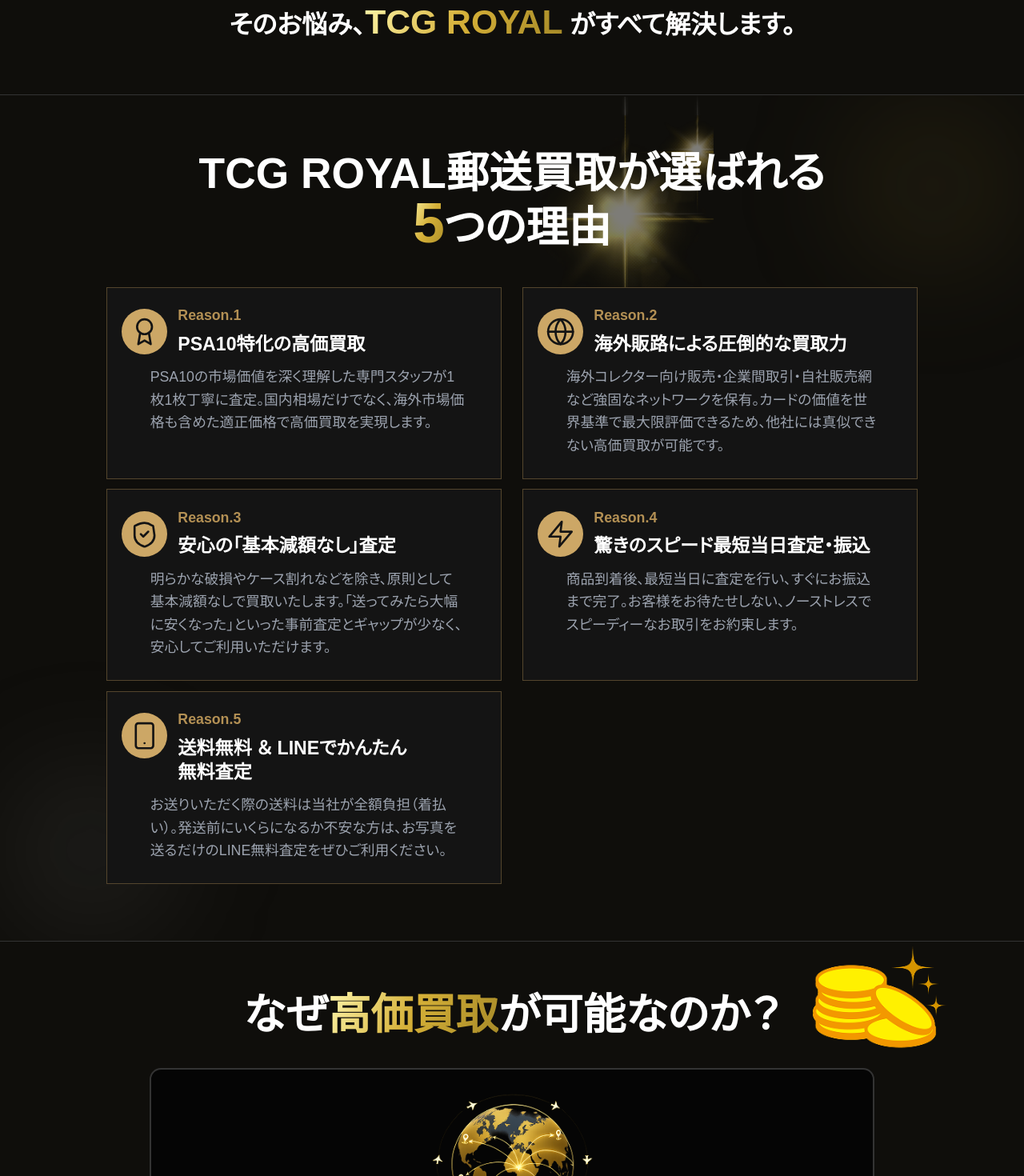
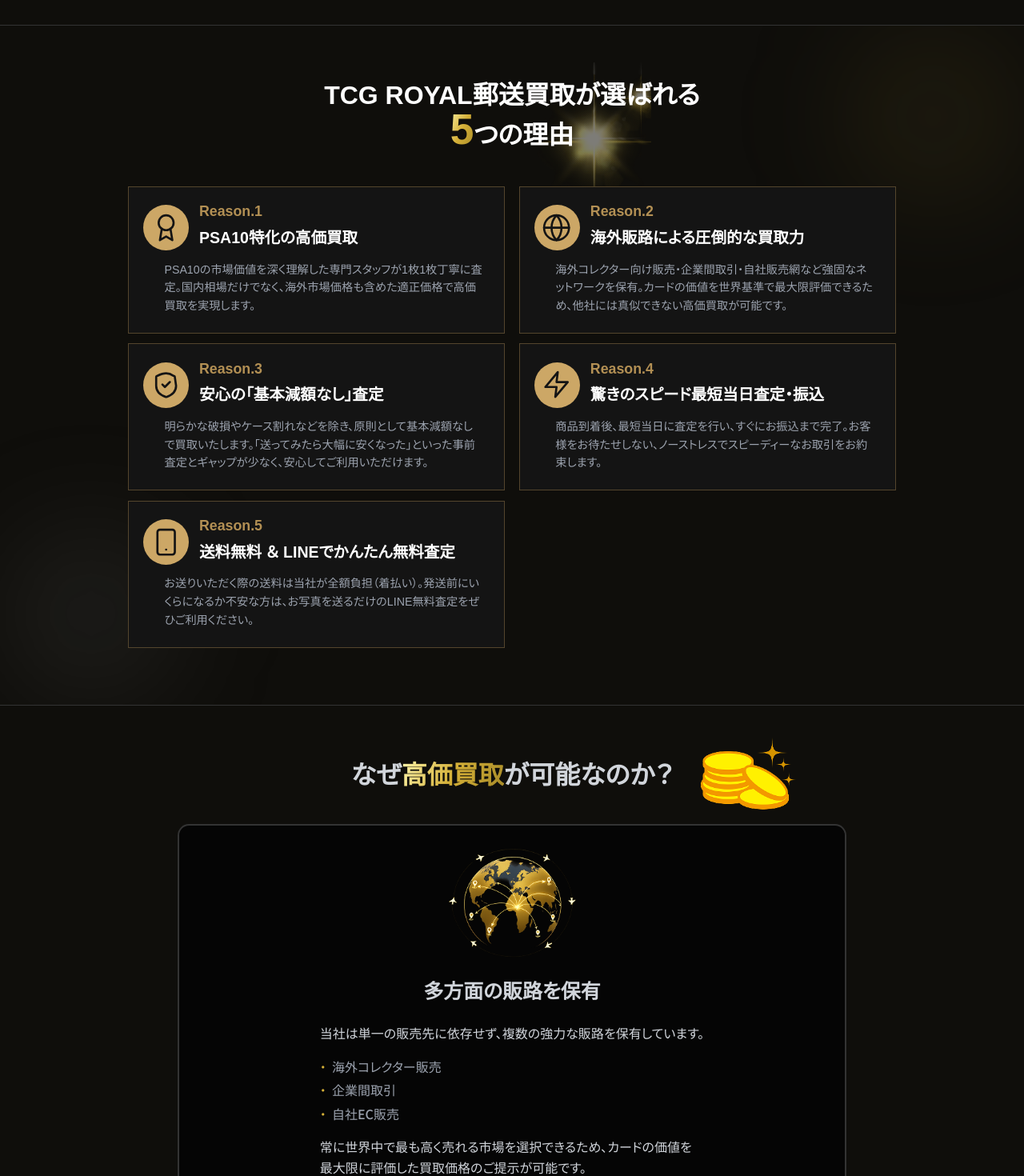
Before and after one commit to topstar-creator/tcg, a Next.js app: page / in a window 1280 px wide. Shown: the part 1200-2670 px from the top of the page at 80% size. Built offline with nearby package versions, Linux system fonts and the light colour scheme.

Commit message:
secondfeedback complete

```diff
--- a/src/app/globals.css
+++ b/src/app/globals.css
@@ -288,7 +288,7 @@
 .section-title {
   font-family: var(--font-noto-serif-jp), ui-serif, serif;
   font-weight: 800;
-  font-size: 4rem;
+  font-size: var(--text-36);
   line-height: 1;
   text-align: center;
 }
@@ -309,13 +309,13 @@
 
 @media (max-width: 768px) {
   .section-title {
-    font-size: 3.5rem;
+    font-size: 3.3rem;
   }
 }
 
 @media (max-width: 450px) {
   .section-title {
-    font-size: 3.3rem;
+    font-size: 3rem;
     line-height: 1.4;
   }
 
@@ -418,7 +418,7 @@
 
 .compare-table__cell {
   font-family: var(--font-noto-sans-jp), sans-serif;
-  font-size: 1.6rem;
+  font-size: var(--text-15);
   padding: 1.8rem 2rem;
   vertical-align: middle;
   border-top: 1px solid #333333;
@@ -430,7 +430,7 @@
 }
 
 .compare-table__label {
-  font-size: 2rem;
+  font-size: var(--text-17);
   text-align: left;
   padding: 1.8rem 2rem;
   color: var(--gray);
@@ -442,7 +442,7 @@
 }
 
 .compare-table__royal {
-  font-size: 2rem;
+  font-size: var(--text-17);
   font-weight: 700;
   color: var(--color-gold);
   text-align: center;
@@ -452,7 +452,7 @@
 
 .compare-table__head {
   border-top: none;
-  font-size: 2.2rem;
+  font-size: var(--text-20);
   font-weight: 700;
   background-color: #050505;
   color: #9CA3AF;
@@ -479,7 +479,6 @@
   }
 
   .compare-table {
-    min-width: 56rem;
     border-radius: 1rem;
   }
 
@@ -513,30 +512,29 @@
 
 @media (max-width: 450px) {
   .compare-table {
-    min-width: 62rem;
     border-radius: 0.8rem;
   }
 
   .compare-table__cell {
-    font-size: 1.4rem;
-    padding: 1.3rem 1rem;
+    font-size: var(--text-12);
+    padding: 1rem;
   }
 
   .compare-table thead .compare-table__cell {
-    padding: 1.6rem 1rem;
+    padding: 1rem;
   }
 
   .compare-table__label {
-    font-size: 1.6rem;
-    padding: 1.5rem 1rem;
+    font-size: var(--text-13);
+    padding: 1rem;
   }
 
   .compare-table__royal {
-    font-size: 1.5rem;
+    font-size: var(--text-13);
   }
 
   .compare-table__head {
-    font-size: 1.6rem;
+    font-size: var(--text-16);
   }
 }
 
@@ -546,7 +544,7 @@
   align-items: center;
   justify-content: center;
   width: 100%;
-  padding: 1.3rem;
+  padding: 1rem;
   background: linear-gradient(115.27deg, #fdf5a9 0%, #d4af37 50%, #a68a28 100%);
   border: 1px solid #333333;
   border-radius: 1.2rem;
--- a/src/components/Cta.tsx
+++ b/src/components/Cta.tsx
@@ -29,11 +29,11 @@
               </span>
             </h2>
             <span
-              className="inline-flex h-[7.5rem] w-[7.5rem] shrink-0 items-center justify-center rounded-[0.5rem] bg-white max-md:h-50 max-md:w-50 max-[450px]:hidden"
+              className="inline-flex h-[5rem] w-[5rem] shrink-0 items-center justify-center rounded-[0.5rem] bg-white max-md:h-50 max-md:w-50 max-[450px]:hidden"
               aria-hidden
             >
               <svg
-                className="w-[4.4rem] max-md:w-26"
+                className="w-[3rem] max-md:w-26"
                 viewBox="0 0 53 40"
                 fill="none"
                 xmlns="http://www.w3.org/2000/svg"
@@ -51,7 +51,7 @@
         </div>
 
         <div className="flex w-full flex-col items-center gap-56 max-md:gap-40 max-[450px]:gap-32">
-          <div className="flex w-[51.2rem] max-w-full flex-col gap-20 max-md:w-[40rem] max-[450px]:gap-12">
+          <div className="flex w-[40rem] max-w-full flex-col gap-20 max-md:w-[32rem] max-[450px]:gap-12">
             <CtaPrimaryButton className={`w-full ${ctaButtonResponsiveClass}`} />
             <CtaLineButton className={`w-full ${ctaButtonResponsiveClass}`} />
           </div>
--- a/src/components/Difference.tsx
+++ b/src/components/Difference.tsx
@@ -3,6 +3,30 @@
 type DifferenceProps = {
   content: LandingPageData["difference"];
 };
+
+function DifferenceCellText({ text }: { text: string }) {
+  const lines = text.split("\n");
+
+  if (lines.length === 1) {
+    return text;
+  }
+
+  return (
+    <>
+      {lines.map((line, index) => (
+        <span key={index}>
+          {index > 0 && (
+            <>
+              <br className="hidden max-[450px]:block" />
+              <span className="max-[450px]:hidden"> </span>
+            </>
+          )}
+          {line}
+        </span>
+      ))}
+    </>
+  );
+}
 
 export function Difference({ content }: DifferenceProps) {
   return (
@@ -11,7 +35,7 @@
       className="bg-background py-80 max-md:overflow-hidden max-md:py-60"
       aria-labelledby="difference-heading"
     >
-      <div className="flex flex-col gap-50 px-[20rem] max-md:px-25 max-md:gap-40 max-[450px]:px-15">
+      <div className="flex flex-col gap-50 px-[25rem] max-md:px-25 max-md:gap-40 max-[450px]:px-15">
         <div className="relative text-center">
           <h2
             id="difference-heading"
@@ -63,11 +87,17 @@
               {content.items.map((item) => (
                 <tr key={item.label}>
                   <th scope="row" className="compare-table__cell compare-table__label font-medium">
-                    {item.label}
+                    <DifferenceCellText text={item.label} />
                   </th>
-                  <td className="compare-table__cell compare-table__royal">{item.tcgRoyal}</td>
-                  <td className="compare-table__cell compare-table__rival">{item.companyA}</td>
-                  <td className="compare-table__cell compare-table__rival">{item.companyB}</td>
+                  <td className="compare-table__cell compare-table__royal">
+                    <DifferenceCellText text={item.tcgRoyal} />
+                  </td>
+                  <td className="compare-table__cell compare-table__rival">
+                    <DifferenceCellText text={item.companyA} />
+                  </td>
+                  <td className="compare-table__cell compare-table__rival">
+                    <DifferenceCellText text={item.companyB} />
+                  </td>
                 </tr>
               ))}
             </tbody>
--- a/src/components/Faq.tsx
+++ b/src/components/Faq.tsx
@@ -12,14 +12,14 @@
       className="bg-background py-80 max-md:overflow-hidden max-md:py-60"
       aria-labelledby="faq-heading"
     >
-      <div className="relative flex flex-col items-center ml-290 mr-380 gap-50 max-md:mx-auto max-md:ml-0 max-md:mr-0 max-md:gap-40 max-md:px-25 max-[450px]:gap-32 max-[450px]:px-15">
+      <div className="relative flex flex-col items-center mx-360 gap-50 max-md:mx-auto max-md:ml-0 max-md:mr-0 max-md:gap-40 max-md:px-25 max-[450px]:gap-32 max-[450px]:px-15">
         <div className="w-full text-center">
           <h2
             id="faq-heading"
             className="section-title mx-auto w-fit text-center max-md:text-36 max-[450px]:text-28"
           >
-            <span className="text-white max-md:block">よくある</span>
-            <span className="section-title-accent max-md:block max-md:mt-8">ご質問</span>
+            <span className="text-white">よくある</span>
+            <span className="section-title-accent">ご質問</span>
           </h2>
         </div>
 
@@ -29,18 +29,18 @@
               key={`faq-${index}`}
               className="flex flex-col faq-item px-30 py-28 border-1 border-[#333333] gap-15 rounded-[1.2rem] bg-[#121212] max-md:gap-12 max-md:px-24 max-md:py-24 max-[450px]:gap-10 max-[450px]:rounded-[1rem] max-[450px]:px-20 max-[450px]:py-20"
             >
-              <div className="flex items-center gap-10 text-24 font-bold leading-[1.5] text-white max-md:gap-8 max-md:text-20 max-[450px]:items-start max-[450px]:gap-6 max-[450px]:text-18">
+              <div className="flex items-center gap-10 text-20 font-bold leading-[1.5] text-white max-md:gap-8 max-md:text-18 max-[450px]:items-start max-[450px]:gap-6 max-[450px]:text-18">
                 <span className="text-gold font-inter">Q.</span>
                 <p>{item.question}</p>
               </div>
-              <div className="flex items-start gap-10 text-20 font-normal leading-[1.6] pl-20 max-md:gap-8 max-md:pl-16 max-md:text-18 max-[450px]:gap-6 max-[450px]:pl-12 max-[450px]:text-16">
+              <div className="flex items-start gap-10 text-16 font-normal leading-[1.6] pl-20 max-md:gap-8 max-md:pl-16 max-md:text-16 max-[450px]:gap-6 max-[450px]:pl-12 max-[450px]:text-16">
                 <span className="text-[#6B7280] font-inter">A.</span>
                 <p>{item.answer}</p>
               </div>
             </div>
           ))}
         </div>
-        <div className="absolute top-[-1.8rem] right-[-12.7rem] h-[18.4rem] w-[22.4rem] max-md:top-[-1rem] max-md:right-0 max-md:h-[12rem] max-md:w-[14.6rem] max-[450px]:hidden">
+        <div className="absolute top-[-1.8rem] right-[-10rem] h-[14rem] w-[18rem] max-md:top-[-1rem] max-md:right-0 max-md:h-[12rem] max-md:w-[14.6rem] max-[450px]:hidden">
           <Image
             src="/images/faq-qa.png"
             alt=""
--- a/src/components/Price.tsx
+++ b/src/components/Price.tsx
@@ -12,13 +12,13 @@
       id="price"
       className="bg-background py-80 border-t border-b border-[#333333] max-md:overflow-hidden max-md:py-60"
     >
-      <div className="relative flex flex-col items-center gap-50 mx-210 max-md:mx-auto max-md:gap-40 max-md:px-25 max-[450px]:gap-32 max-[450px]:px-15">
+      <div className="relative flex flex-col items-center gap-50 mx-250 max-md:mx-auto max-md:gap-40 max-md:px-40 max-[450px]:gap-32 max-[450px]:px-15">
         <div className="relative flex justify-center w-full">
-          <h2 className="font-serif text-[6rem] leading-[0.8] font-extrabold text-white max-md:text-[4rem] max-md:leading-[1.1] max-[450px]:text-[3.2rem]">
+          <h2 className="section-title">
             なぜ<span className="title-gradient">高価買取</span>が可能なのか？
           </h2>
           <div
-            className="pointer-events-none absolute top-[-8rem] right-[-11rem] w-[20.5rem] h-[15.4rem] max-md:top-[-4rem] max-md:right-0 max-md:h-[10rem] max-md:w-[13rem] max-[450px]:hidden"
+            className="pointer-events-none absolute top-[-4rem] right-[6rem] w-[15.4rem] h-[11rem] max-md:top-[-4rem] max-md:right-0 max-md:h-[10rem] max-md:w-[13rem] max-[450px]:hidden"
             aria-hidden
           >
             <Image
@@ -32,7 +32,7 @@
         </div>
 
         <div className="relative flex flex-col items-center w-full gap-30 rounded-[1.6rem] border-2 border-[#333333] bg-[#050505] px-50 py-30 max-md:gap-24 max-md:rounded-[1.2rem] max-md:px-40 max-md:py-25 max-[450px]:gap-20 max-[450px]:px-30">
-          <div className="relative w-[24rem] h-[20rem] max-md:h-[16rem] max-md:w-[19rem] max-[450px]:h-[12rem] max-[450px]:w-[14rem]">
+          <div className="relative w-[20rem] h-[16rem] max-md:h-[16rem] max-md:w-[19rem] max-[450px]:h-[12rem] max-[450px]:w-[14rem]">
             <Image
               src="/images/price_earth.png"
               alt=""
@@ -43,18 +43,18 @@
           </div>
 
           <div className="flex flex-col items-center gap-30 max-md:gap-24 max-[450px]:gap-20">
-            <h3 className="font-serif text-36 font-bold leading-[1] text-[#D1D5DB] max-md:text-28 max-[450px]:text-24">
+            <h3 className="font-serif text-28 font-bold leading-[1] text-[#D1D5DB] max-md:text-24">
               多方面の販路を保有
             </h3>
 
             <div className="flex flex-col gap-20 max-md:gap-16 max-[450px]:gap-12">
-              <p className="text-24 font-medium max-md:text-20 max-[450px]:text-18">
+              <p className="text-18 font-medium max-[450px]:text-16">
                 当社は単一の販売先に依存せず、複数の強力な販路を保有しています。
               </p>
 
               <PriceBulletList bullets={content.bullets} />
 
-              <p className="text-24 font-medium max-md:text-20 max-[450px]:text-18">
+              <p className="text-18 font-medium max-[450px]:text-16">
                 常に世界中で最も高く売れる市場を選択できるため、カードの価値を
                 <br className="max-md:hidden" />
                 最大限に評価した買取価格のご提示が可能です。
--- a/src/components/Reason.tsx
+++ b/src/components/Reason.tsx
@@ -66,7 +66,7 @@
 
 function ReasonCard({ reason }: { reason: ReasonItem }) {
   return (
-    <div className="flex flex-col gap-14 px-20 py-30 border border-[#B3905466] bg-[#141414] max-md:gap-12 max-md:px-16 max-md:py-24 max-[450px]:gap-10 max-[450px]:px-15 max-[450px]:py-20">
+    <div className="flex flex-col gap-14 px-20 py-25 border border-[#B3905466] bg-[#141414] max-md:gap-12 max-md:px-16 max-md:py-24 max-[450px]:gap-10 max-[450px]:px-15 max-[450px]:py-20">
 
       <div className="flex items-start gap-15 max-md:gap-12 max-[450px]:gap-10">
         <div
@@ -81,7 +81,7 @@
             Reason.{reason.number}
           </p>
 
-          <h3 className="font-serif text-26 font-bold leading-[1.3] text-white max-md:text-22 max-[450px]:text-[1.9rem]">
+          <h3 className="font-serif text-22 font-bold leading-[1.3] text-white max-md:text-22 max-[450px]:text-[1.9rem]">
             <ReasonTitle title={reason.title} />
           </h3>
 
@@ -89,7 +89,7 @@
 
       </div>
 
-      <p className="font-serif text-20 pl-40 pr-30 text-[#9CA3AF] max-md:pl-25 max-md:pr-15 max-md:text-18 max-[450px]:text-16">
+      <p className="font-serif text-16 pl-30 pr-10 text-[#9CA3AF] max-md:pl-25 max-md:pr-15 max-md:text-18 max-[450px]:text-16">
           {reason.description}
       </p>
     </div>
@@ -103,23 +103,23 @@
       className="relative overflow-hidden bg-background py-80 max-md:py-60"
       aria-labelledby="reasons-heading"
     >
-      <div className="relative flex flex-col items-center gap-50 px-150 max-md:gap-40 max-md:px-25 max-[450px]:gap-32 max-[450px]:px-15">
+      <div className="relative flex flex-col items-center gap-50 px-180 max-md:gap-40 max-md:px-25 max-[450px]:gap-32 max-[450px]:px-15">
         <h2
           id="reasons-heading"
-          className="relative z-10 font-serif text-[6rem] font-bold leading-[1] text-center text-white max-md:text-[4rem] max-md:leading-[1.2] max-[450px]:text-[2.6rem]"
+          className="relative z-10 font-serif text-[3.6rem] font-bold leading-[1] text-center text-white max-md:text-[3.3rem] max-md:leading-[1.2] max-[450px]:text-[2.6rem]"
         >
           TCG ROYAL郵送買取が選ばれる<br />
-          <span className="text-[8rem] leading-[1] text-gold title-gradient max-md:text-[5rem] max-[450px]:text-[3.8rem]">5</span>つの理由
+          <span className="text-[6rem] leading-[1] text-gold title-gradient max-md:text-[4.2rem] max-[450px]:text-[3.6rem]">5</span>つの理由
         </h2>
 
-        <div className="relative z-10 grid w-full grid-cols-2 gap-y-14 gap-x-30 max-md:grid-cols-1 max-md:gap-y-12 max-[450px]:gap-y-10">
+        <div className="relative z-10 grid w-full grid-cols-2 gap-y-14 gap-x-20 max-md:grid-cols-1 max-md:gap-y-12 max-[450px]:gap-y-10">
           {reasons.map((reason) => (
             <ReasonCard key={reason.number} reason={reason} />
           ))}
         </div>
 
         <div
-          className="pointer-events-none absolute top-[-8rem] h-[37rem] w-[25rem] left-[61%] -translate-x-1/2 max-md:top-[-4rem] max-md:h-[20rem] max-md:w-[14rem] max-md:left-auto max-md:right-0 max-md:translate-x-0 max-[450px]:hidden"
+          className="pointer-events-none absolute top-[-3rem] h-[24rem] w-[18rem] left-[58%] -translate-x-1/2 max-md:top-[-4rem] max-md:h-[20rem] max-md:w-[14rem] max-md:left-auto max-md:right-0 max-md:translate-x-0 max-[450px]:hidden"
           aria-hidden
         >
           <Image
--- a/src/components/Solution.tsx
+++ b/src/components/Solution.tsx
@@ -44,14 +44,14 @@
 
 function SolutionCard({ item }: { item: SolutionItem }) {
   return (
-    <div className="flex items-center gap-20 rounded-[1.2rem] border-2 border-[#333333] bg-[#050505] p-20 max-md:gap-16 max-md:p-16 max-[450px]:gap-12 max-[450px]:rounded-[1rem] max-[450px]:p-15">
+    <div className="flex items-center gap-16 rounded-[1.2rem] border-2 border-[#333333] bg-[#050505] px-20 py-15 max-md:gap-12 max-md:p-16 max-[450px]:gap-10 max-[450px]:rounded-[1rem] max-[450px]:p-15">
       <div
-        className="flex h-[5rem] w-[5rem] items-center justify-center max-md:h-40 max-md:w-40 max-[450px]:h-36 max-[450px]:w-36"
+        className="flex h-[3.6rem] w-[3.6rem] items-center justify-center max-md:h-[3.5rem] max-md:w-[3.5rem]"
         aria-hidden
       >
         <SolutionIconGraphic icon={item.icon} />
       </div>
-      <p className="flex-1 text-28 font-medium leading-[1.2] max-md:text-22 max-[450px]:text-18 max-[450px]:leading-[1.5]">{item.text}</p>
+      <p className="flex-1 text-18 font-medium leading-[1.3] max-md:text-16 max-md:leading-[1.4] max-[450px]:text-[1.5rem] max-[450px]:leading-[1.5]">{item.text}</p>
     </div>
   );
 }
@@ -63,7 +63,7 @@
       className="bg-background py-80 border-t border-b border-[#333333] max-md:overflow-hidden max-md:py-60"
       aria-labelledby="solution-heading"
     >
-      <div className="relative flex flex-col items-center gap-50 mx-150 max-md:mx-auto max-md:gap-40 max-md:px-25 max-[450px]:gap-32 max-[450px]:px-15">
+      <div className="relative flex flex-col items-center gap-60 mx-200 max-md:mx-auto max-md:gap-45 max-md:px-25 max-[450px]:gap-40 max-[450px]:px-15">
         <div className="relative flex w-full justify-center">
           <h2
             id="solution-heading"
@@ -72,28 +72,28 @@
             こんな<span className="title-gradient">お悩み</span>ありませんか
           </h2>
           <div
-            className="pointer-events-none absolute top-[-5rem] right-[12rem] h-[14rem] w-[9rem] max-md:top-[-3rem] max-md:right-[8rem] max-md:h-[9rem] max-md:w-[6rem] max-[450px]:top-[-2rem] max-[450px]:right-[-1rem] max-[450px]:w-[5rem] max-[450px]:h-[7rem]"
+            className="pointer-events-none absolute top-[-3.5rem] right-[20rem] h-[11rem] w-[7rem] max-md:top-[-3rem] max-md:right-[8rem] max-md:h-[9rem] max-md:w-[6rem] max-[450px]:top-[-2rem] max-[450px]:right-[-1rem] max-[450px]:w-[5rem] max-[450px]:h-[7rem]"
             aria-hidden
           >
             <Image
               src="/images/solution_mark.png"
               alt=""
               fill
-              sizes="(max-width: 450px) 5rem, (max-width: 768px) 6rem, 9rem"
+              sizes="(max-width: 450px) 5rem, (max-width: 768px) 7rem, 11rem"
               className="object-contain"
             />
           </div>
         </div>
 
-        <div className="grid w-full grid-cols-2 gap-20 max-md:grid-cols-1 max-md:gap-16 max-[450px]:gap-12">
+        <div className="grid w-full grid-cols-2 gap-20 max-md:grid-cols-1 max-md:gap-12 max-[450px]:gap-10">
           {content.items.map((item, index) => (
             <SolutionCard key={`${item.icon}-${index}`} item={item} />
           ))}
         </div>
 
-        <p className="text-center font-serif text-[3.6rem] font-bold leading-[1] text-white max-md:text-[2.8rem] max-md:leading-[1.3] max-[450px]:text-[2.4rem] max-[450px]:leading-[1.5]">
+        <p className="text-center font-serif text-30 font-bold leading-[1] text-white max-md:text-[2.6rem] max-md:leading-[1.3] max-[450px]:text-[2.4rem] max-[450px]:leading-[1.5]">
           {content.closingBefore}
-          <span className="title-gradient text-[4.8rem] font-[800] leading-[0.75] max-md:text-[3.6rem] max-[450px]:text-[3rem]">{content.closingBrand}</span><br className="hidden max-[450px]:block" />
+          <span className="title-gradient text-40 font-[800] leading-[0.75] max-md:text-[3.6rem] max-[450px]:text-[3rem]">{content.closingBrand}</span><br className="hidden max-[450px]:block" />
           {content.closingAfter}
         </p>
       </div>
--- a/src/components/price/PriceBulletList.tsx
+++ b/src/components/price/PriceBulletList.tsx
@@ -9,7 +9,7 @@
 }: PriceBulletListProps) {
   return (
     <ul
-      className={`flex w-fit flex-col items-start gap-8 text-left text-24 font-medium leading-[1.4] text-[#9CA3AF] max-md:text-20 max-[450px]:text-18 ${className}`.trim()}
+      className={`flex w-fit flex-col items-start gap-8 text-left text-18 font-medium leading-[1.4] text-[#9CA3AF] max-md:text-18 max-[450px]:text-16 ${className}`.trim()}
     >
       {bullets.map((bullet) => (
         <li key={bullet} className="flex items-center gap-8">
```
Also changed, not shown: src/components/Steps.tsx (+10 -10 lines), src/lib/get-landing-page-data.ts (+28 -28 lines).
